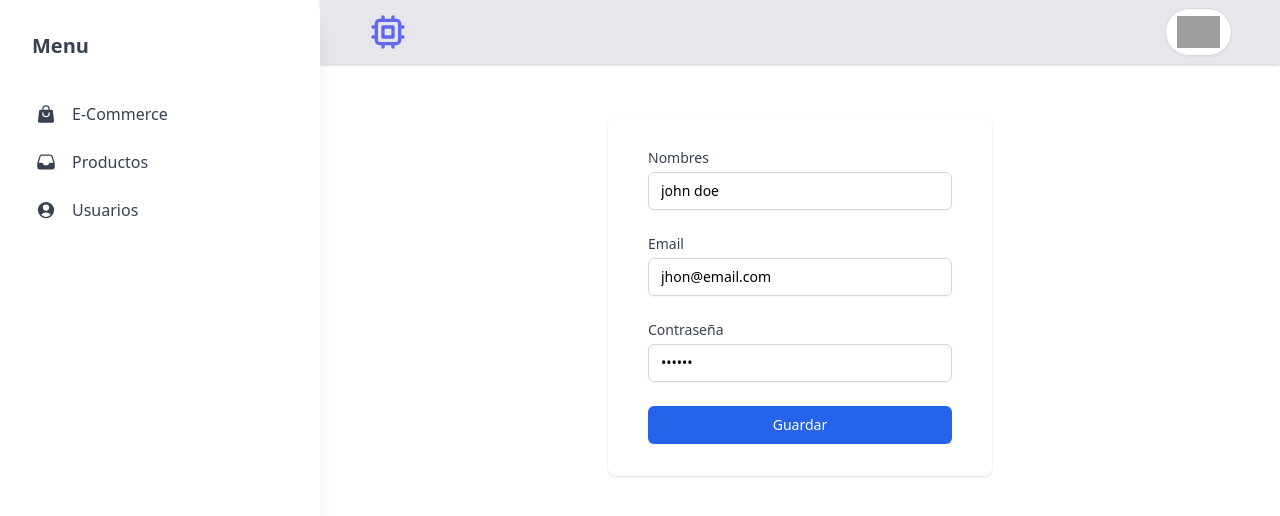
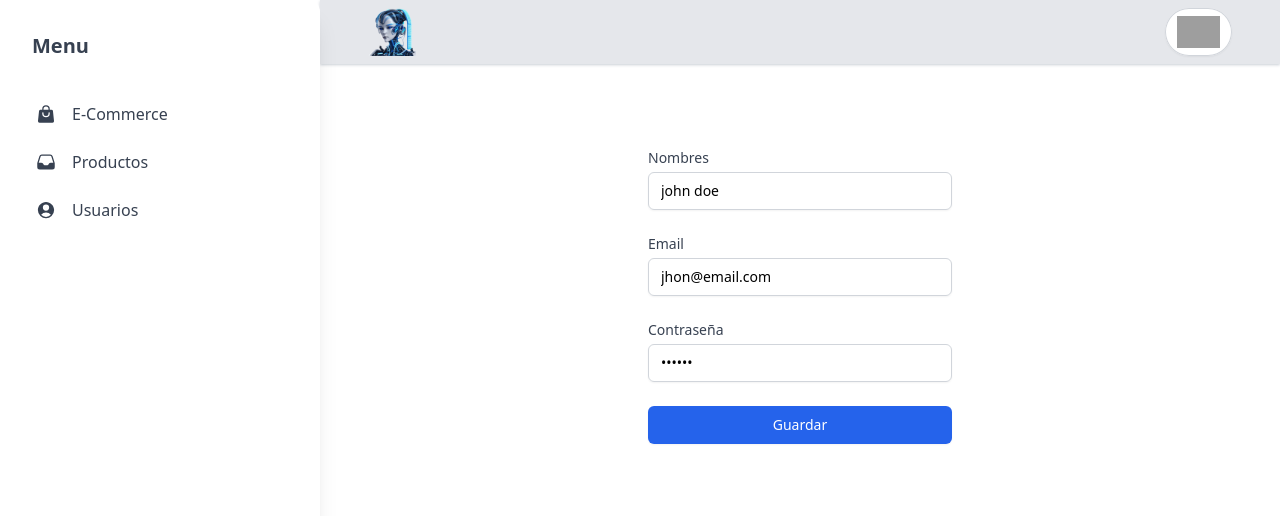
Before and after one commit to WIKILLIX/patron-arquitectura-front-end, a Vue app: page /admin/users/edit/1 in a window 1280 px wide. Shown: the top 516 px of the page. Built offline with nearby package versions, Linux system fonts and the light colour scheme; grey boxes are pictures that could not be loaded.

Commit message:
[feat]: se cambia logo del header

```diff
--- a/src/components/HeaderAdmin.vue
+++ b/src/components/HeaderAdmin.vue
@@ -5,11 +5,7 @@
             <!-- Logo -->
             <div class="text-indigo-500 md:order-1">
                 <!-- Heroicon - Chip Outline -->
-                <svg xmlns="http://www.w3.org/2000/svg" class="h-10 w-10" fill="none" viewBox="0 0 24 24"
-                    stroke="currentColor">
-                    <path stroke-linecap="round" stroke-linejoin="round" stroke-width="2"
-                        d="M9 3v2m6-2v2M9 19v2m6-2v2M5 9H3m2 6H3m18-6h-2m2 6h-2M7 19h10a2 2 0 002-2V7a2 2 0 00-2-2H7a2 2 0 00-2 2v10a2 2 0 002 2zM9 9h6v6H9V9z" />
-                </svg>
+                <img src="../imgs/logo.webp" alt="logo tilin" class="h-12">
             </div>
 
             <div class="order-2 md:order-3">
--- a/src/components/HeaderEcomerce.vue
+++ b/src/components/HeaderEcomerce.vue
@@ -4,11 +4,7 @@
             <!-- Logo -->
             <div class="text-indigo-500 md:order-1">
                 <!-- Heroicon - Chip Outline -->
-                <svg xmlns="http://www.w3.org/2000/svg" class="h-10 w-10" fill="none" viewBox="0 0 24 24"
-                    stroke="currentColor">
-                    <path stroke-linecap="round" stroke-linejoin="round" stroke-width="2"
-                        d="M9 3v2m6-2v2M9 19v2m6-2v2M5 9H3m2 6H3m18-6h-2m2 6h-2M7 19h10a2 2 0 002-2V7a2 2 0 00-2-2H7a2 2 0 00-2 2v10a2 2 0 002 2zM9 9h6v6H9V9z" />
-                </svg>
+                <img src="../imgs/logo.webp" alt="logo tilin" class="h-12">
             </div>
 
             <div class="pt-2 relative mx-auto text-gray-600 md:order-2">
--- a/src/modules/admin/users/views/Create.vue
+++ b/src/modules/admin/users/views/Create.vue
@@ -2,7 +2,7 @@
     <div class="w-full grid place-items-center">
         <form @submit.prevent="saveData" class="w-96">
             <div class="mt-8 sm:mx-auto sm:w-full sm:max-w-md">
-                <div class="bg-white py-8 px-4 shadow sm:rounded-lg sm:px-10">
+                <div class="bg-white py-8 px-4 sm:rounded-lg sm:px-10">
                     <form @submit.prevent="saveData">
                         <div>
                             <label for="email"
--- a/src/modules/admin/users/views/Edit.vue
+++ b/src/modules/admin/users/views/Edit.vue
@@ -2,7 +2,7 @@
     <div class="w-full grid place-items-center">
         <form @submit.prevent="saveData" class="w-96">
             <div class="mt-8 sm:mx-auto sm:w-full sm:max-w-md">
-                <div class="bg-white py-8 px-4 shadow sm:rounded-lg sm:px-10">
+                <div class="bg-white py-8 px-4 sm:rounded-lg sm:px-10">
                     <form @submit.prevent="updateData">
                         <div>
                             <label for="email"
```
